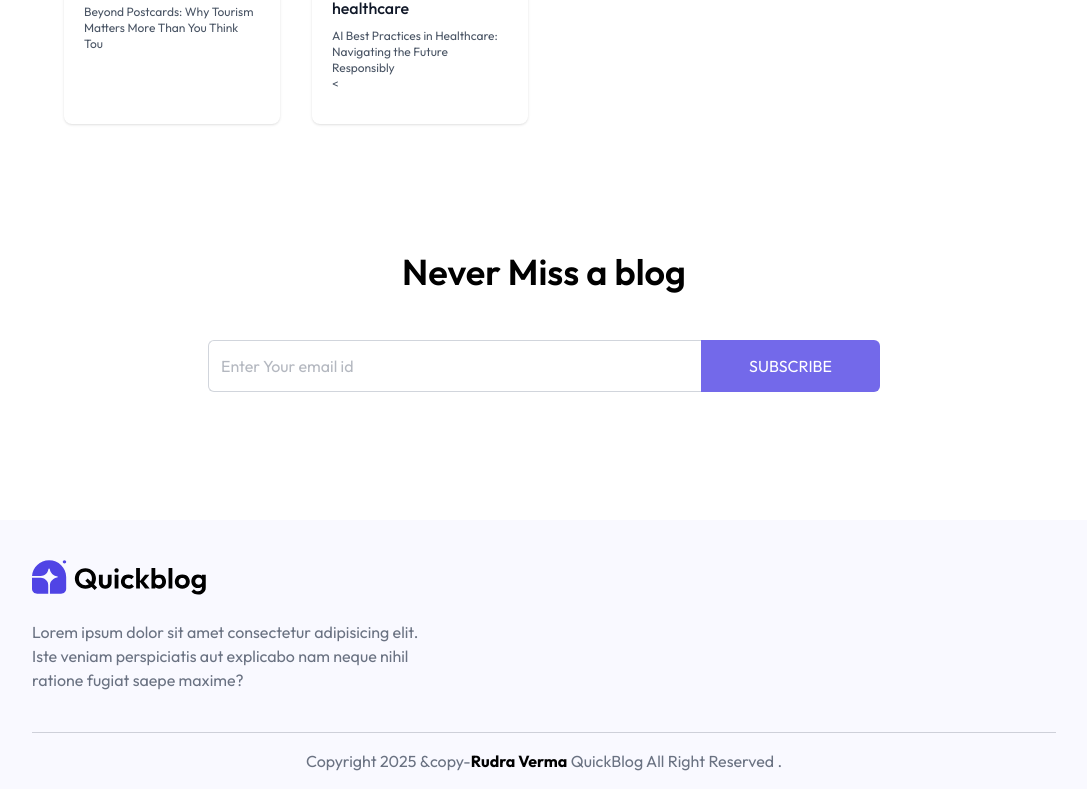
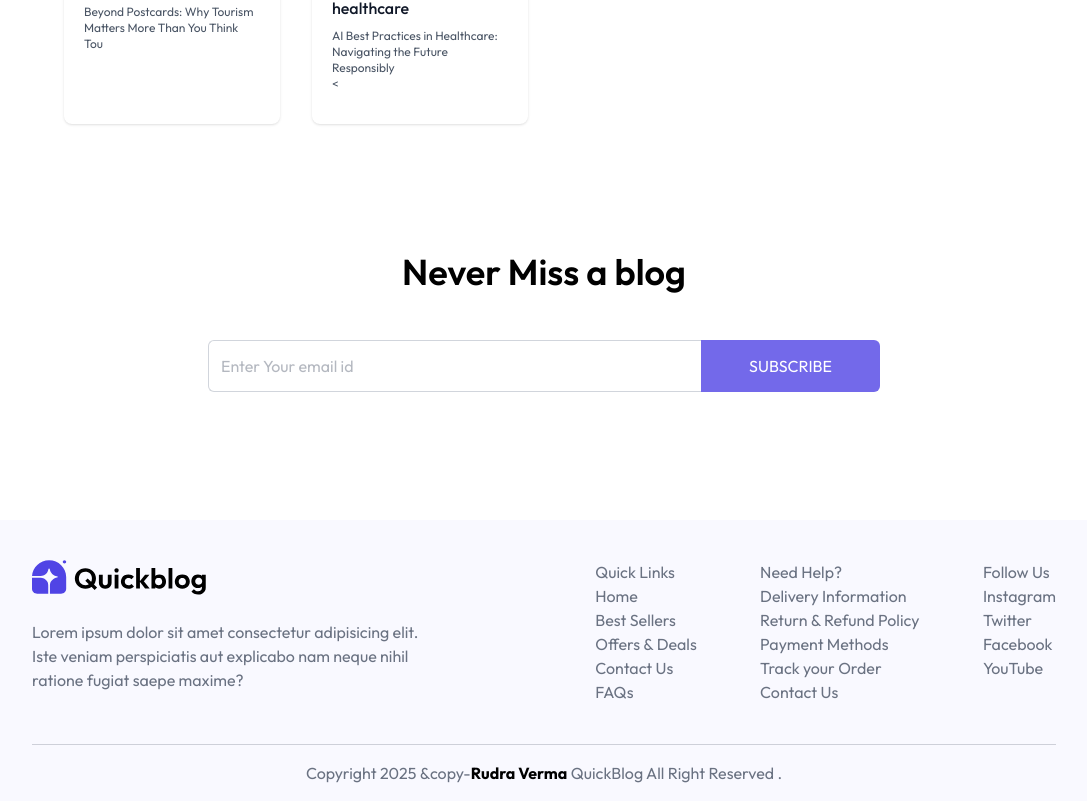
Before and after one commit to outgoingrudra/Blog-site, a React (Vite) app in the folder frontend/: page / in a window 1280 px wide. Shown: the part 1583-2384 px from the top of the page, without its empty margins (96-1183 px from the left). Built offline with nearby package versions, Linux system fonts and the light colour scheme.

Commit message:
changes made

```diff
--- a/frontend/src/Components/Footer.jsx
+++ b/frontend/src/Components/Footer.jsx
@@ -1,5 +1,5 @@
 import React from "react";
-import  assets  from "../assets/assets";
+import  assets, { footer_data }  from "../assets/assets";
 
 export default function Footer() {
   return (
@@ -12,6 +12,25 @@ export default function Footer() {
             perspiciatis aut explicabo nam neque nihil ratione fugiat saepe
             maxime?
           </p>
+        </div>
+        <div className=" flex flex-wrap justify-between w-full md:w-[45%] gap-5">
+          {
+            footer_data.map((sec,idx)=>(
+              <div className="" key={idx}>
+                <h3>{sec.title}</h3>
+                <ul>
+                  {
+                    sec.links.map((link,i)=>(
+                      <li key={i}>
+                        <a href="#">{link}</a>
+                      </li>
+                    ))
+                  }
+                </ul>
+              </div>
+            ))
+          }
+
         </div>
       </div>
       <p className="py-4 text-center text-sm md:text-base text-gray-500">
```
